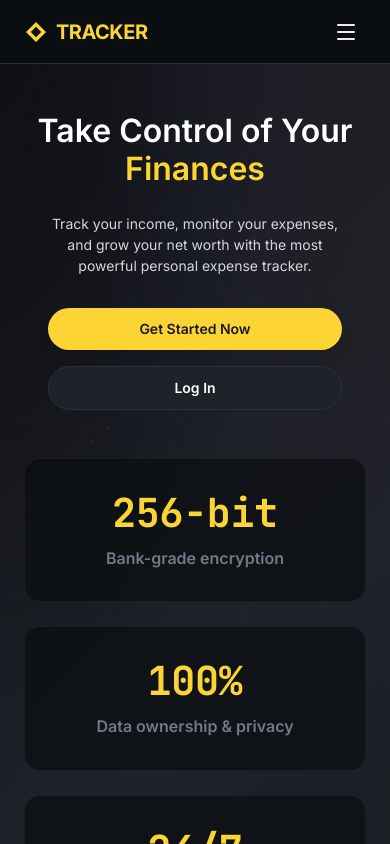
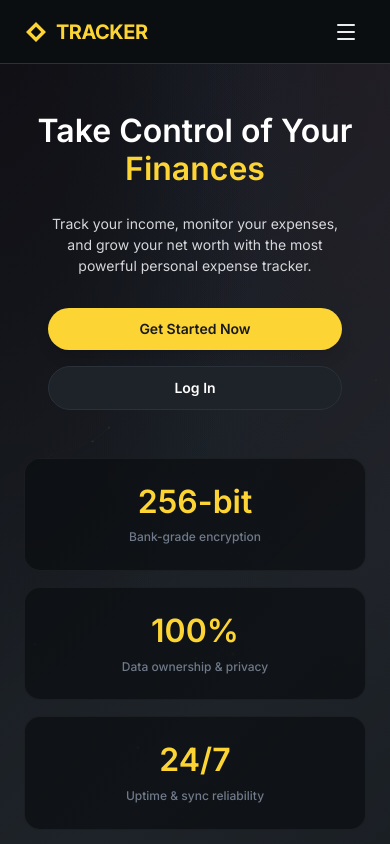
Before and after one commit to sudo-hassan-zahid/personal-expense-tracker, a Next.js app: page / in a window 390 px wide. Shown: the top 844 px of the page. Built offline with nearby package versions, Linux system fonts and the light colour scheme; no server answers.

Commit message:
mobile-optimization: refine landing page info grid for mobile

```diff
--- a/app/page.tsx
+++ b/app/page.tsx
@@ -40,20 +40,21 @@ export default async function Home() {
         </section>
 
         {/* Info Grid */}
-        <section className="grid grid-cols-1 md:grid-cols-3 gap-6 lg:gap-8 stagger-2 animate-slide-up">
-          <div className="glass-dark rounded-2xl p-8 flex flex-col items-center text-center gap-3 border border-(--color-hairline-on-dark)">
-            <div className="text-number-display text-(--color-primary)">256-bit</div>
-            <div className="text-title-sm text-(--color-muted)">Bank-grade encryption</div>
+        <section className="grid grid-cols-1 md:grid-cols-3 gap-4 md:gap-8 stagger-2 animate-slide-up">
+          <div className="glass-dark rounded-2xl p-6 md:p-8 flex flex-col items-center text-center gap-2 md:gap-3 border border-(--color-hairline-on-dark)">
+            <div className="text-display-sm md:text-number-display text-(--color-primary)">256-bit</div>
+            <div className="text-caption md:text-title-sm text-(--color-muted)">Bank-grade encryption</div>
           </div>
-          <div className="glass-dark rounded-2xl p-8 flex flex-col items-center text-center gap-3 border border-(--color-hairline-on-dark)">
-            <div className="text-number-display text-(--color-primary)">100%</div>
-            <div className="text-title-sm text-(--color-muted)">Data ownership & privacy</div>
+          <div className="glass-dark rounded-2xl p-6 md:p-8 flex flex-col items-center text-center gap-2 md:gap-3 border border-(--color-hairline-on-dark)">
+            <div className="text-display-sm md:text-number-display text-(--color-primary)">100%</div>
+            <div className="text-caption md:text-title-sm text-(--color-muted)">Data ownership & privacy</div>
           </div>
-          <div className="glass-dark rounded-2xl p-8 flex flex-col items-center text-center gap-3 border border-(--color-hairline-on-dark)">
-            <div className="text-number-display text-(--color-primary)">24/7</div>
-            <div className="text-title-sm text-(--color-muted)">Uptime & sync reliability</div>
+          <div className="glass-dark rounded-2xl p-6 md:p-8 flex flex-col items-center text-center gap-2 md:gap-3 border border-(--color-hairline-on-dark)">
+            <div className="text-display-sm md:text-number-display text-(--color-primary)">24/7</div>
+            <div className="text-caption md:text-title-sm text-(--color-muted)">Uptime & sync reliability</div>
           </div>
         </section>
+
 
         {/* Footer Note */}
         <footer className="text-center stagger-3 animate-slide-up">
```
